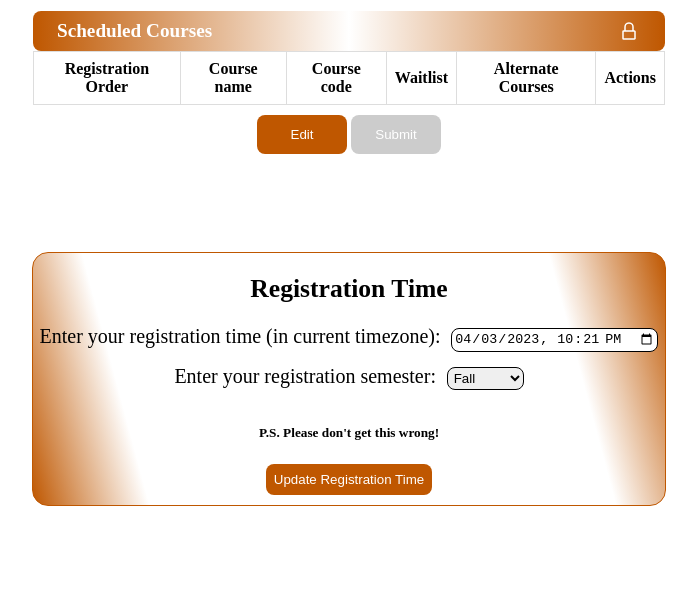
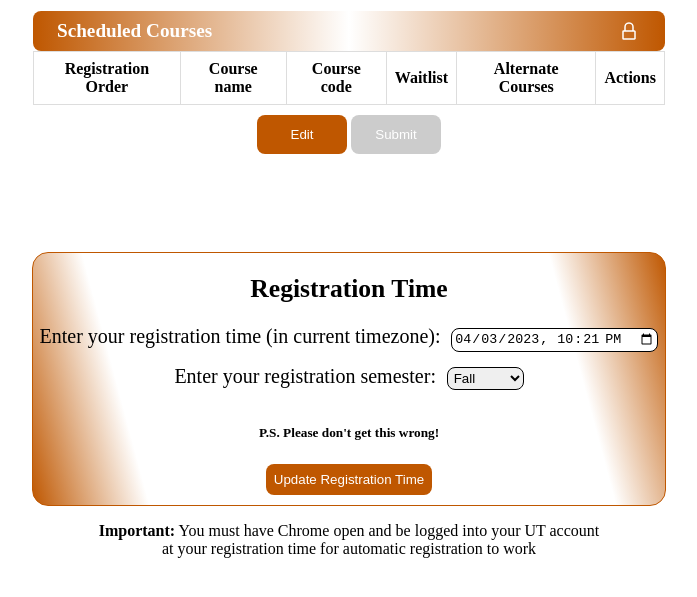
Before and after one commit to loganvaz/UT-Course-Scheduler, a browser extension: page htmls/manage_registration.html in a window 1280 px wide. Shown: the part 79-676 px from the top of the page, without its empty margins (291-988 px from the left). Drawn offline with Linux system fonts and the light colour scheme.

Commit message:
must have chrome open warning

```diff
--- a/css/manage_registration.css
+++ b/css/manage_registration.css
@@ -266,3 +266,9 @@ button[disabled] {
 #update-time:active {
     background-color: var(--darkorange);
 }
+
+#disclaimer {
+    /* center */
+    margin-top: 1em;
+    text-align: center;
+}
--- a/htmls/manage_registration.html
+++ b/htmls/manage_registration.html
@@ -86,5 +86,9 @@
         <h5>P.S. Please don't get this wrong!</h5>
         <button id="update-time" class="submit-button-type">Update Registration Time</button>
     </div>
+    <div id="disclaimer">
+        <b>Important:</b>
+        You must have Chrome open and be logged into your UT account</br>
+        at your registration time for automatic registration to work
 </body>
 </html>
```
